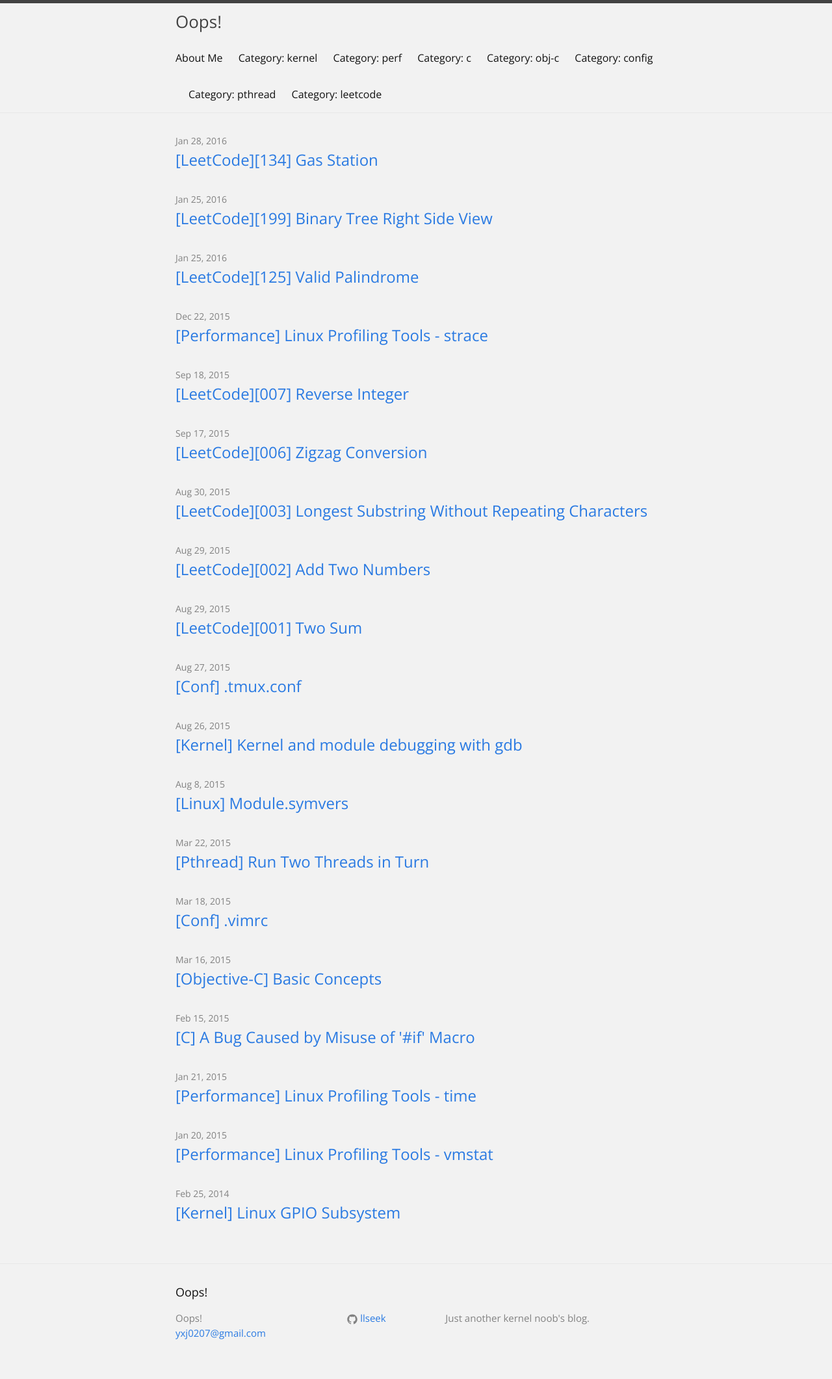
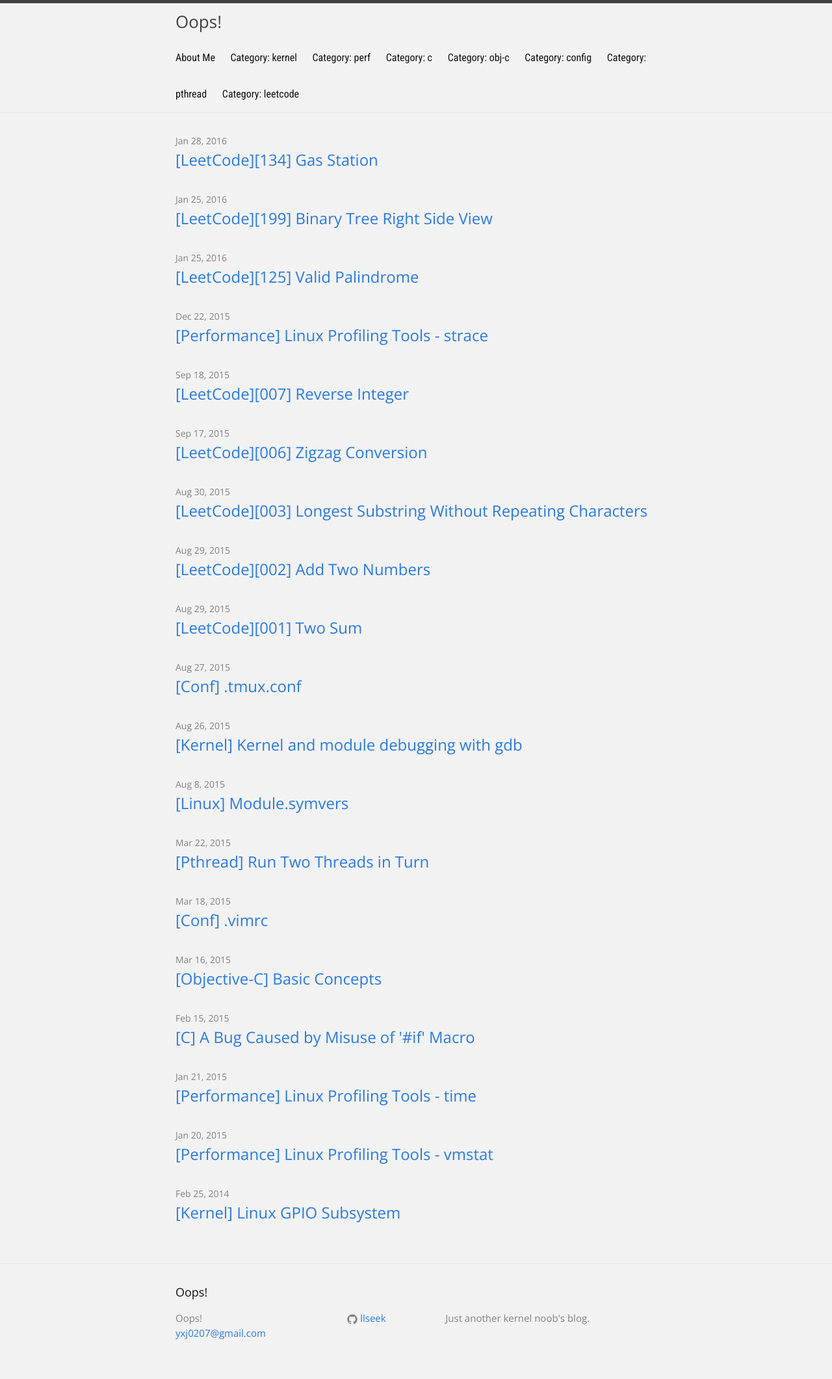
Before and after one commit to llseek/llseek.github.io, a Jekyll site: the page built from index.html, in a window 1280 px wide. Shown: the whole page at 65% size. Built offline with Jekyll 4.4.1, drawn with Linux system fonts in a browser that asks for light colours; some web fonts are replaced; Markdown is read by kramdown in place of the engine named in the settings.

Commit message:
config: add 'Roboto Condensed' font to display navigation items

```diff
--- a/_sass/_layout.scss
+++ b/_sass/_layout.scss
@@ -24,6 +24,7 @@
 }
 
 .site-nav {
+    font-family: $navi-font-family;
     float: right;
     line-height: 56px;
 
--- a/css/main.scss
+++ b/css/main.scss
@@ -8,6 +8,7 @@
 // Our variables
 $base-font-family: Open Sans, sans-serif;
 $code-font-family: Droid Sans Mono;
+$navi-font-family: Roboto Condensed;
 $base-font-size:   16px;
 $small-font-size:  $base-font-size * 0.875;
 $base-line-height: 1.5;
@@ -58,3 +59,4 @@
 // Use google web font - Open Sans
 @import url(http://fonts.googleapis.com/css?family=Open+Sans);
 @import url(http://fonts.googleapis.com/css?family=Droid+Sans+Mono);
+@import url(http://fonts.googleapis.com/css?family=Roboto+Condensed);
```
